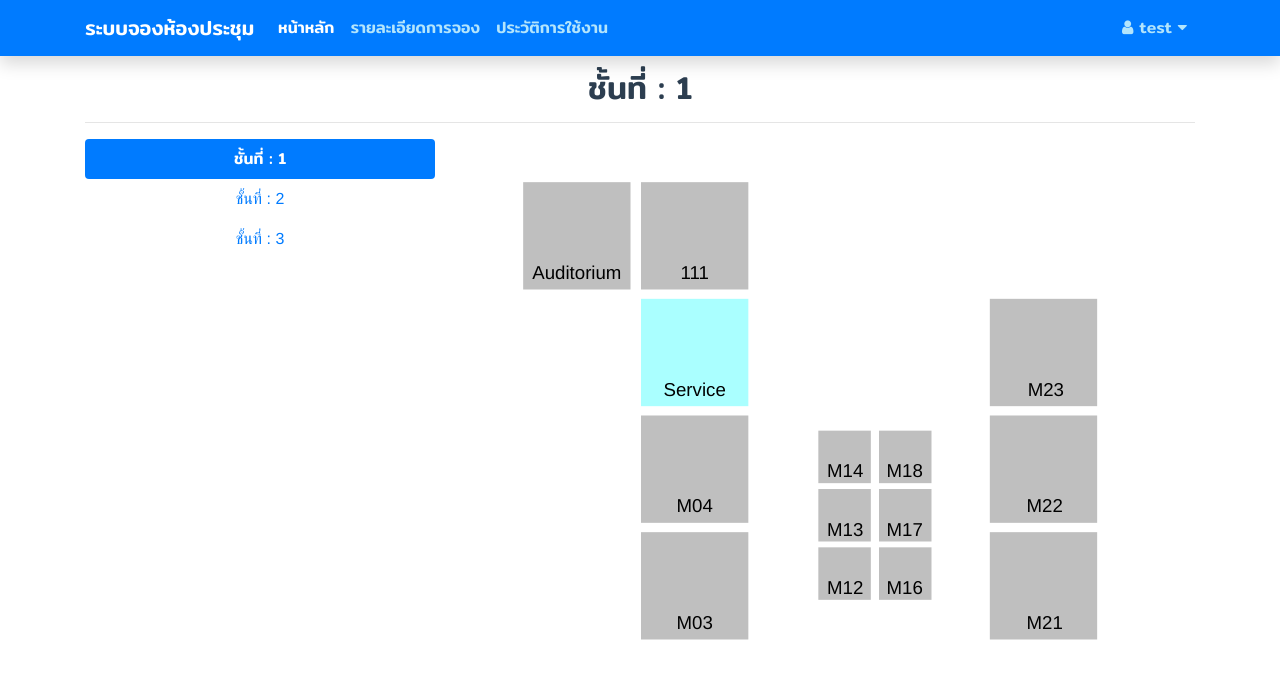
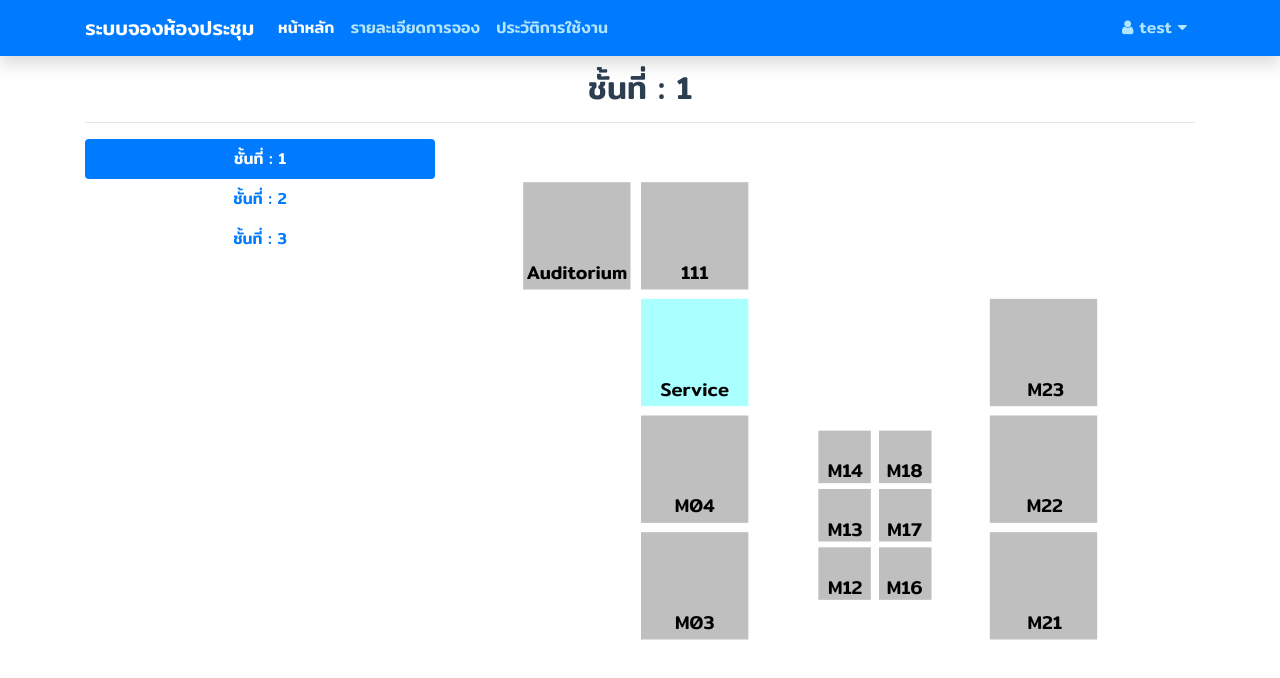
Before and after one commit to chinnatan/MeetingRoomBookingSystem, a Vue app in the folder frontend/: page /booking in a window 1280 px wide. Shown: the top 678 px of the page. Built offline with nearby package versions, Linux system fonts and the light colour scheme.

Commit message:
เปลี่ยน font

```diff
--- a/frontend/src/App.vue
+++ b/frontend/src/App.vue
@@ -17,7 +17,7 @@ export default {
 @import './assets/css/styles.css';
 
 #app {
-  font-family: 'Avenir', Helvetica, Arial, sans-serif;
+  font-family: "Mitr-Medium";
   -webkit-font-smoothing: antialiased;
   -moz-osx-font-smoothing: grayscale;
   text-align: center;
```
